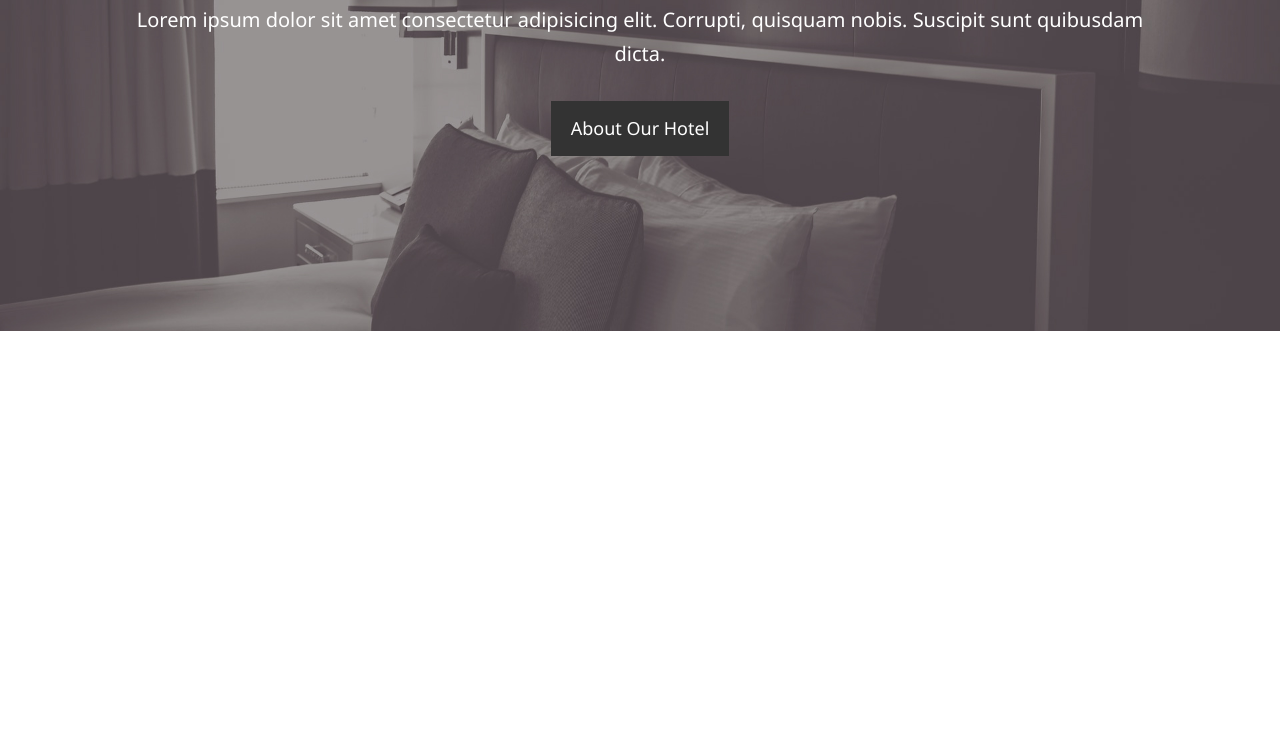
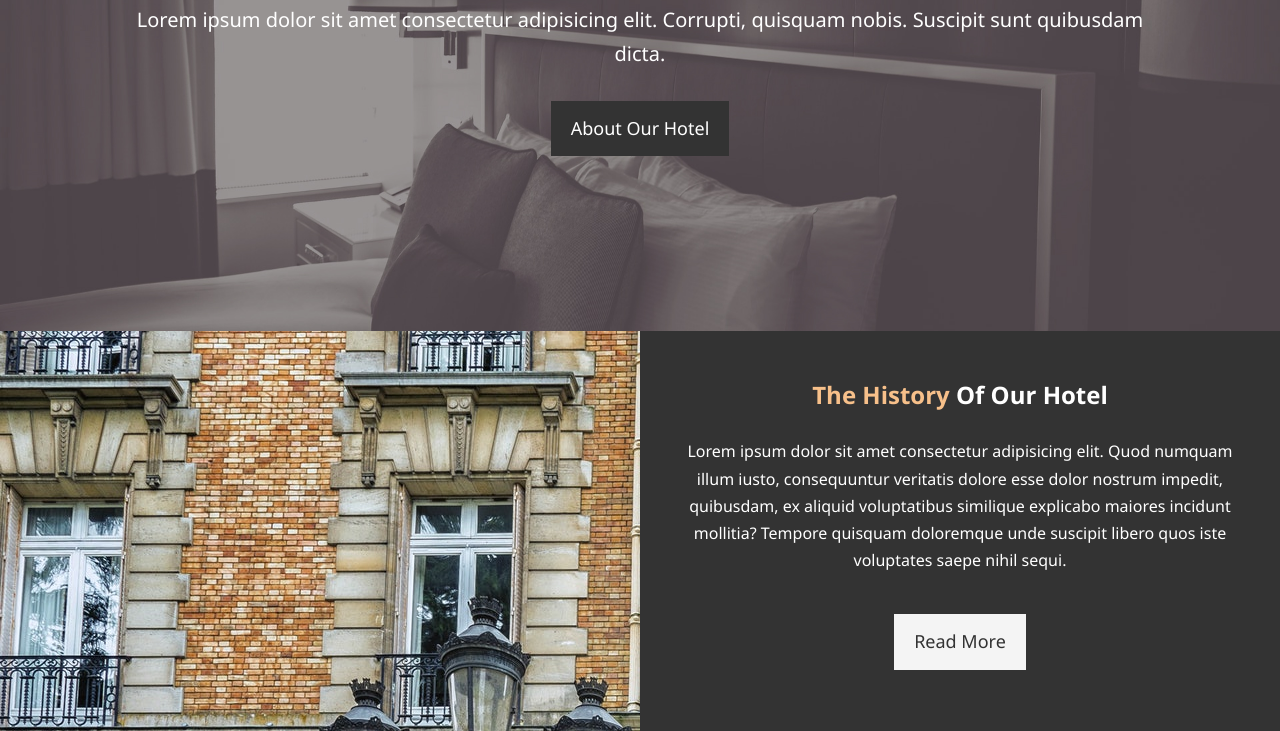
Before and after one commit to vince2020/html-css-website, a plain HTML site: page index.html in a window 1280 px wide. Shown: the part 336-1067 px from the top of the page. Before the commit the page ends 800 px from the top, so only its background shows below. Drawn offline with Linux system fonts and the light colour scheme.

Commit message:
Home Info.

```diff
--- a/css/style.css
+++ b/css/style.css
@@ -34,6 +34,26 @@
 .btn:hover {
     background: #f7c08a;
     color: #333333;
+}
+
+.btn-light {
+    background: #f4f4f4;
+    color: #333333;
+}
+
+.bg-dark {
+    background: #333333;
+    color: #ffffff;
+}
+
+.bg-light {
+    background: #f4f4f4;
+    color: #333333;
+}
+
+.bg-primary {
+    background: #333333;
+    color: #f7c08a;
 }
 
 /* Main Styling */
@@ -113,3 +133,28 @@ p {
     padding-bottom: 20px;
     line-height: 1.7em;
 }
+
+/* Home Info */
+#home-info {
+    height: 400px;
+}
+
+#home-info .info-img {
+    float: left;
+    width: 50%;
+    background: url('../img/photo-1.jpg') no-repeat;
+    min-height: 100%;
+}
+
+#home-info .info-content {
+    float: right;
+    width: 50%;
+    height: 100%;
+    text-align: center;
+    padding: 50px 30px;
+    overflow: hidden;
+}
+
+#home-info .info-content p {
+    padding-bottom: 30px;
+}
--- a/index.html
+++ b/index.html
@@ -32,5 +32,15 @@
             </div>
         </div>
     </header>
+
+    <section id="home-info" class="bg-dark">
+        <div class="info-img"></div>
+        <div class="info-content">
+            <h2><span class="text-primary">The History</span> Of Our Hotel</h2>
+            <p>Lorem ipsum dolor sit amet consectetur adipisicing elit. Quod numquam illum iusto, consequuntur veritatis dolore esse dolor nostrum impedit, quibusdam, ex aliquid voluptatibus similique explicabo maiores incidunt mollitia? Tempore quisquam doloremque unde suscipit libero quos iste voluptates saepe nihil sequi.</p>
+
+        <a href="about.html" class="btn btn-light">Read More</a>
+        </div>
+    </section>
 </body>
 </html>
```
